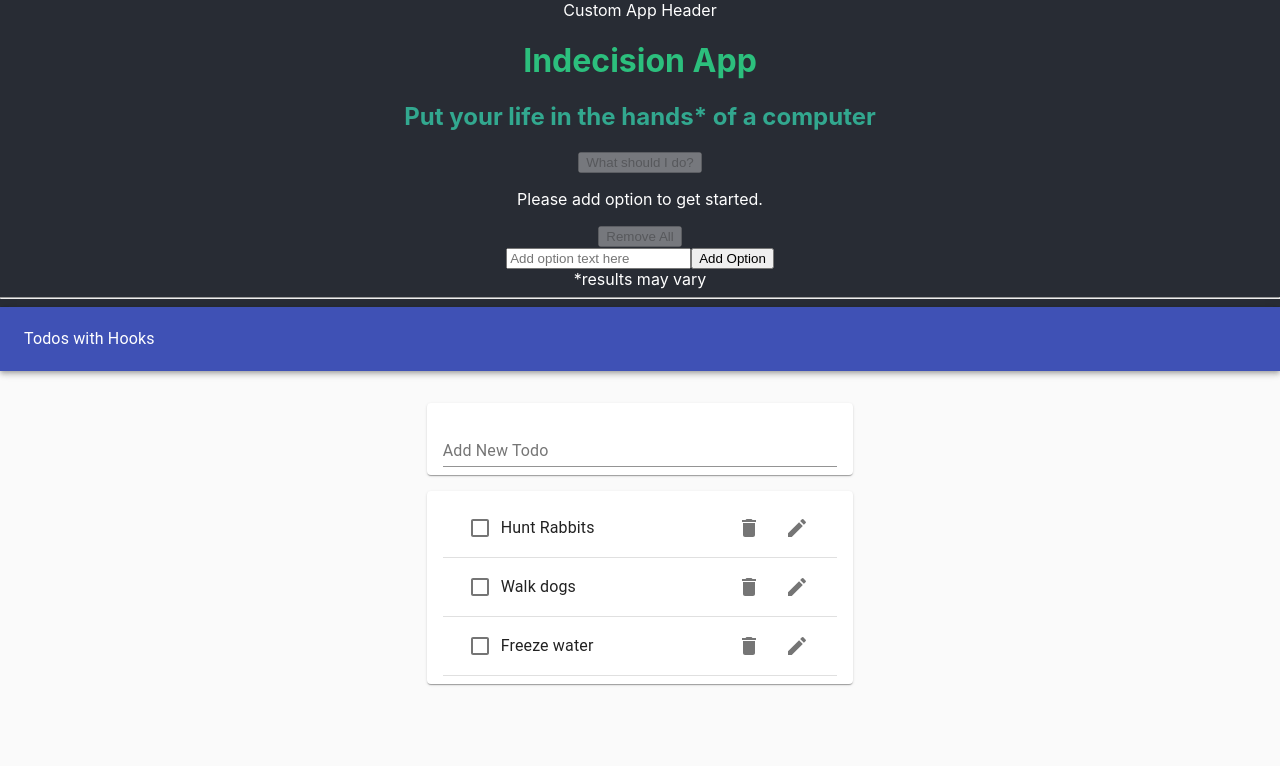
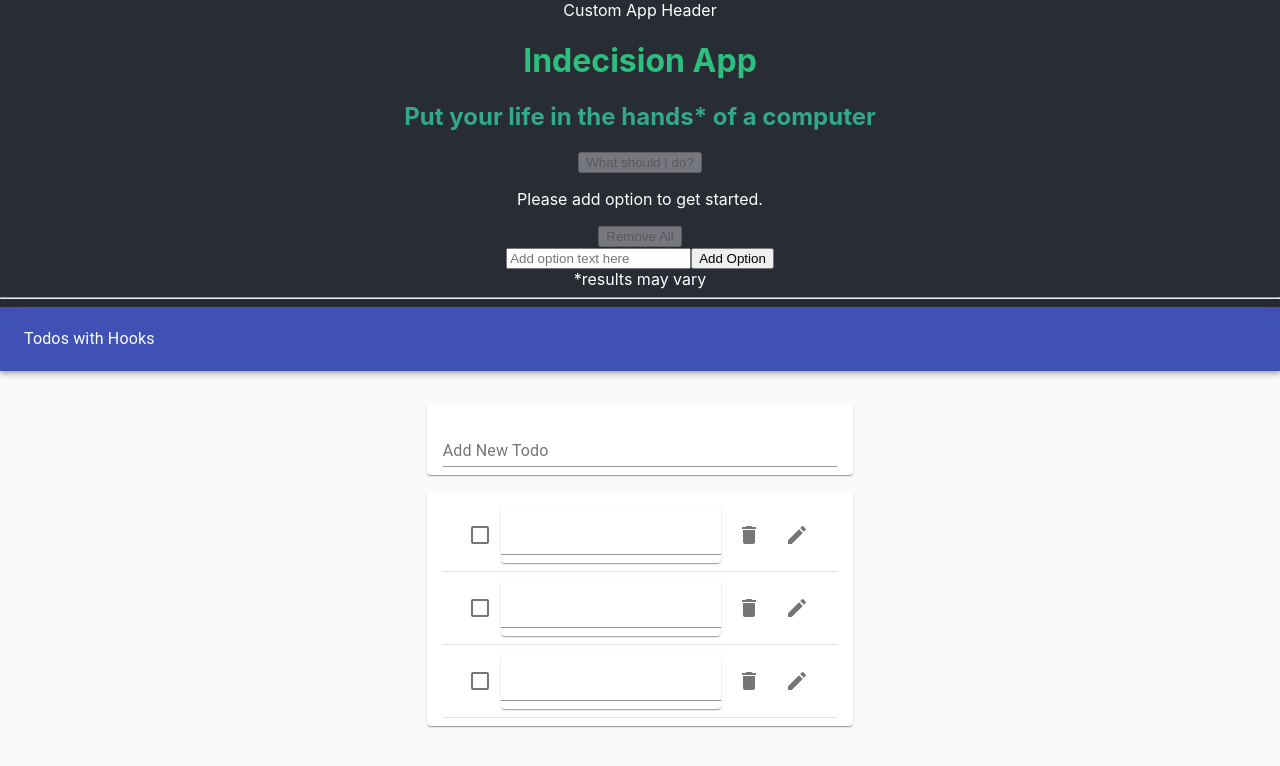
Before and after one commit to ghigbie/airtech-challenge-practice, a React (Create React App) app: page / in a window 1280 px wide. Shown: the top 766 px of the page. Built offline with nearby package versions, Linux system fonts and the light colour scheme.

Commit message:
Add edit todo form comp

```diff
--- /dev/null
+++ b/src/components/todo_list/EditTodoForm.js
@@ -0,0 +1,27 @@
+import { Paper, TextField} from "@material-ui/core";
+import useInputState from './hooks/useInputState';
+
+const EditTodoForm = ({editTodo}) => {
+    const [value, handleChange, reset] = useInputState();
+
+    return (
+        <Paper>
+            <form
+                onSubmit={ e => {
+                    e.preventDefault()
+                    editTodo(value);
+                    reset();
+                }}
+            >
+                <TextField
+                    value={value}
+                    onChange={handleChange}
+                    margin="normal"
+                    fullWidth
+                />
+            </form>
+        </Paper>
+    )
+}
+
+export default EditTodoForm
--- a/src/components/todo_list/Todo.js
+++ b/src/components/todo_list/Todo.js
@@ -1,8 +1,10 @@
+import {useState} from 'react';
 import { ListItem,  Divider, ListItemText, Checkbox, ListItemSecondaryAction, IconButton} from "@material-ui/core";
 import {Delete, Edit} from "@material-ui/icons"
+import EditTodoForm from './EditTodoForm';
 
 const Todo = ({ task, completed, id, deleteTodo, editTodo, toggleCompleted }) => {
-
+    const [isSet, setIsSet] = useState(false)
 
     return (
         <>
@@ -12,11 +14,13 @@ const Todo = ({ task, completed, id, deleteTodo, editTodo, toggleCompleted }) =>
                     checked={completed}
                     onClick={() => toggleCompleted(id)}
                 />
-                <ListItemText
-                    style={{textDecoration: completed ? "line-through" : "none"}}
-                >
-                    {task}
-                </ListItemText>
+                {isSet ?
+                    (<ListItemText style={{textDecoration: completed ? "line-through" : "none"}}>
+                        {task}
+                    </ListItemText>)
+                    :
+                    (<EditTodoForm editTodo={editTodo} id={id}/>)
+                }
                 <ListItemSecondaryAction>
                     <IconButton
                         aria-label="delete"
@@ -26,7 +30,7 @@ const Todo = ({ task, completed, id, deleteTodo, editTodo, toggleCompleted }) =>
                     </IconButton>
                     <IconButton
                         aria-label="edit"
-                        onClick={() => editTodo(id)}
+                        onClick={() => setIsSet(!isSet)}
                     >
                         <Edit/>
                     </IconButton>
```
